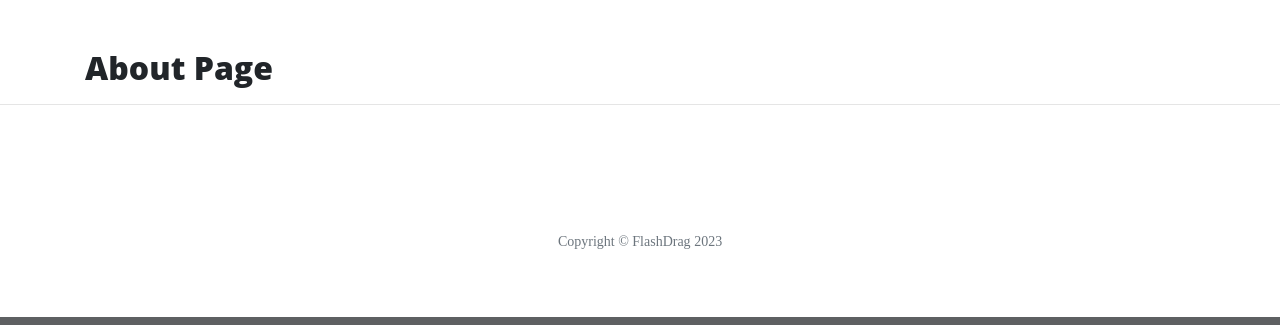
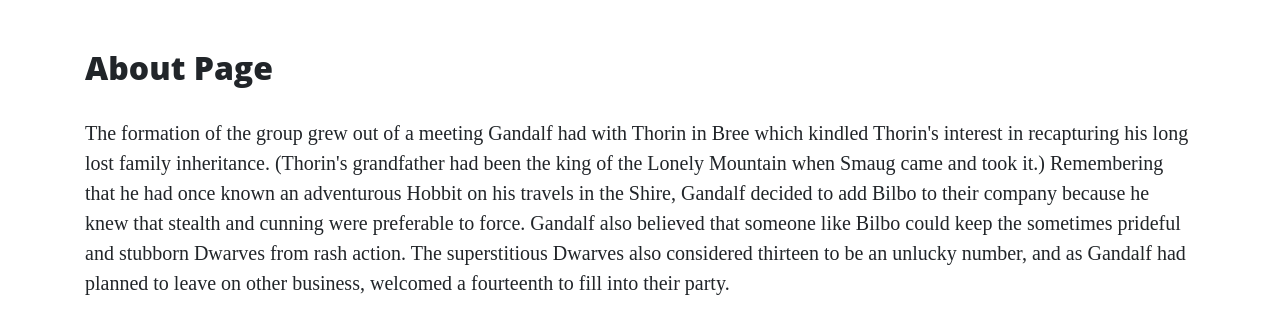
Before and after one commit to FlashDrag/thorin-flask-app, a Flask app: page /about.html in a window 1280 px wide. Shown: the part 629-954 px from the top of the page. Run offline with Flask 3, Linux system fonts and the light colour scheme; some libraries are stand-ins or nearby versions.

Commit message:
Add some content to about page

```diff
--- /dev/null
+++ b/static/css/style.css
@@ -0,0 +1,5 @@
+.col-md-5 img,
+h1,
+h2 {
+  width: 100%;
+}
--- a/templates/about.html
+++ b/templates/about.html
@@ -1,4 +1,113 @@
-{% extends "base.html" %}
-{% block content %}
-    <h2>About Page</h2>
+{% extends "base.html" %} {% block content %}
+<h2>About Page</h2>
+<p>
+  The formation of the group grew out of a meeting Gandalf had with Thorin in
+  Bree which kindled Thorin's interest in recapturing his long lost family
+  inheritance. (Thorin's grandfather had been the king of the Lonely Mountain
+  when Smaug came and took it.) Remembering that he had once known an
+  adventurous Hobbit on his travels in the Shire, Gandalf decided to add Bilbo
+  to their company because he knew that stealth and cunning were preferable to
+  force. Gandalf also believed that someone like Bilbo could keep the sometimes
+  prideful and stubborn Dwarves from rash action. The superstitious Dwarves also
+  considered thirteen to be an unlucky number, and as Gandalf had planned to
+  leave on other business, welcomed a fourteenth to fill into their party.
+</p>
+
+<div class="row featurette">
+  <div class="col-md-7">
+    <h3>Thorin Oakenshield</h3>
+    <p>
+      In the year TA 2746, Thorin II was born to Dwarven prince Thráin II in the
+      mountain city of The Lonely Mountain. Early in his youth, he and the other
+      Dwarves of the Lonely Mountain were forced to flee by the dragon Smaug in
+      TA 2770. While in exile, he quickly grew to become a capable warrior. This
+      was demonstrated when he participated in the Battle of Azanulbizar in TA
+      2799. He marched with one of the Dwarven armies beneath the East-gate of
+      Moria. At some point in the fighting, his shield broke, and using an oaken
+      tree branch found on the floor as a shield, he gained the epithet
+      "Oakenshield," which would remain with him even in death.
+    </p>
+  </div>
+  <div class="col-md-5">
+    <img src="https://vignette.wikia.nocookie.net/lotr/images/3/3f/ThorinBIG.jpg" alt="" />
+  </div>
+</div>
+
+<div class="row featurette">
+  <div class="col-md-5">
+    <img src="https://vignette.wikia.nocookie.net/lotr/images/b/b4/The-Hobbit-Fili-and-Kili.jpg" alt="" />
+  </div>
+  <div class="col-md-7">
+    <h3>Fili and Kili</h3>
+    <p>
+      Fíli and Kíli were nephews of Thorin, who was the elder brother of their
+      mother Dís. They were also nephews of Frerin, grandsons of Thráin II, and
+      great-grandsons of Thrór. Fíli's most distinguishing feature was his long
+      nose, the longest of any of the Dwarves in Thorin's company.
+    </p>
+  </div>
+</div>
+
+<div class="row featurette">
+  <div class="col-md-7">
+    <h3>Óin</h3>
+    <p>
+      Óin was the older brother of Glóin, cousin of Dwalin and Balin, and uncle
+      of Gimli. Óin's uncle was Fundin, the father of Balin and Dwalin. Óin
+      fought in the Battle of Azanulbizar along with Thorin Oakenshield, and in
+      TA 2941 joined Thorin's company on the quest to reclaim the Lonely
+      Mountain, wearing a brown hood. Óin was one of the Dwarves who bet that
+      Bilbo would come along with them to reclaim the Lonely Mountain. Óin and
+      his brother Glóin were usually in charge of preparing the fire for the
+      Company, as they were the most skilled of the group. He fought in and
+      survived the Battle of Five Armies, and later settled in the Lonely
+      Mountain with King Dáin II Ironfoot, along with many other Dwarves of the
+      company of Thorin.
+    </p>
+  </div>
+  <div class="col-md-5">
+    <img src="https://static.wikia.nocookie.net/lotr/images/2/20/Oin_2.jpg" alt="" />
+  </div>
+</div>
+
+<div class="row featurette">
+  <div class="col-md-5">
+    <img src="https://static.wikia.nocookie.net/lotr/images/f/fc/Gloin_2.jpg" alt="" />
+  </div>
+  <div class="col-md-7">
+    <h3>Glóin</h3>
+    <p>
+      Glóin, son of Gróin was one of the Dwarves of Thorin II Oakenshield's
+      company who set out to reclaim the Lonely Mountain in the Quest of Erebor.
+      He was also the father of Gimli, who became a member of the Fellowship of
+      the Ring. Glóin chiefly appears in The Hobbit as a supporting character.
+      Glóin also appears in The Fellowship of the Ring during the Council of
+      Elrond.
+    </p>
+  </div>
+</div>
+
+
+<!-- TODO Add: Balin Dwalin Ori Dori Nori Bifur Bofur Bombur Gandalf
+<div class="row featurette">
+  <div class="col-md-7">
+    <h3></h3>
+    <p></p>
+  </div>
+  <div class="col-md-5">
+    <img src="" alt="" />
+  </div>
+</div>
+
+<div class="row featurette">
+  <div class="col-md-5">
+    <img src="" alt="" />
+  </div>
+  <div class="col-md-7">
+    <h3></h3>
+    <p></p>
+  </div>
+</div>
+-->
+
 {% endblock %}
--- a/templates/base.html
+++ b/templates/base.html
@@ -7,10 +7,17 @@
     <link
       rel="stylesheet"
       href="{{ url_for('static', filename='vendor/bootstrap/css/bootstrap.min.css') }}"
+      type="text/css"
     />
     <link
       rel="stylesheet"
       href="{{ url_for('static', filename='css/clean-blog.min.css') }}"
+      type="text/css"
+    />
+    <link
+      rel="stylesheet"
+      href="{{ url_for('static', filename='css/style.css') }}"
+      type="text/css"
     />
     <title>Thorin & Company</title>
   </head>
```
